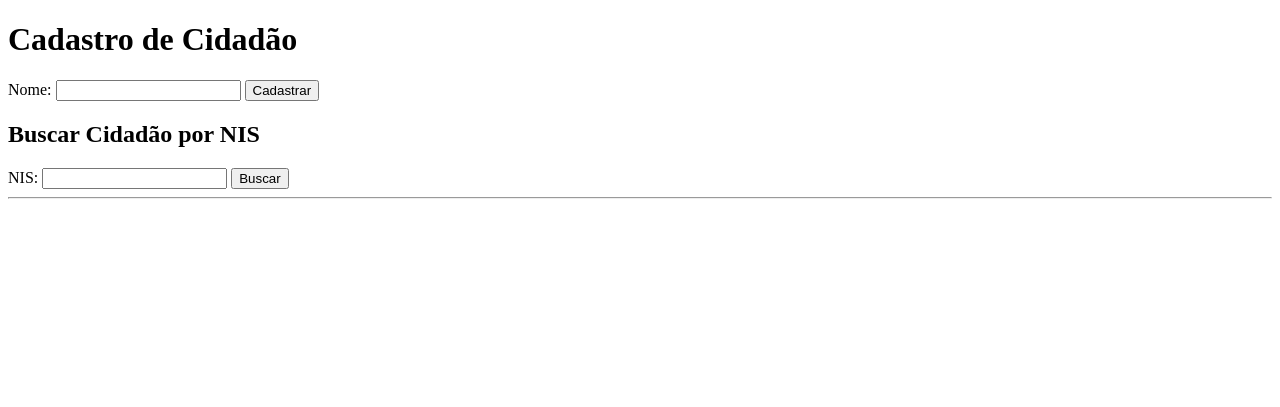
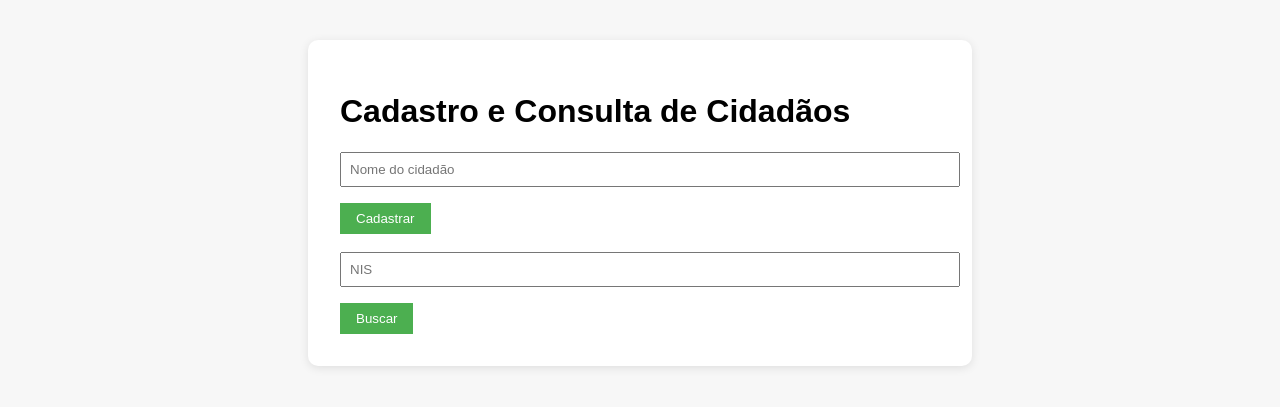
Before and after one commit to Andrewwmax/Desafio-Jungle, a PHP site: page / in a window 1280 px wide. Shown: the top 407 px of the page. Run offline with PHP 8.4, Linux system fonts and the light colour scheme.

Commit message:
frontend more beauty

```diff
--- a/app/Http/Controller/CidadaoController.php
+++ b/app/Http/Controller/CidadaoController.php
@@ -4,50 +4,98 @@ namespace App\Http\Controller;
 
 use App\Core\Services\CadastroCidadaoService;
 use App\Core\Services\BuscarCidadaoPorNisService;
+use App\Core\Services\NisGeneratorService;
+use App\Infrastructure\Repository\JsonCidadaoRepository;
 
-class CidadaoController {
+class CidadaoController
+{
     private CadastroCidadaoService $cadastroService;
     private BuscarCidadaoPorNisService $buscaService;
+    private NisGeneratorService $nisService;
 
-    public function __construct(
-        CadastroCidadaoService $cadastroService,
-        BuscarCidadaoPorNisService $buscaService
-    ) {
-        $this->cadastroService = $cadastroService;
-        $this->buscaService = $buscaService;
+    public function __construct() {
+        $repositorio = new JsonCidadaoRepository();
+        $nis = new NisGeneratorService($repositorio);
+        $this->cadastroService = new CadastroCidadaoService($repositorio, $nis);
+        $this->buscaService = new BuscarCidadaoPorNisService($repositorio);
     }
+    public function handle(): void {
+        $action = $_POST['action'] ?? null;
 
-    public function cadastrar(array $request): void {
-        $nome = trim($request['nome'] ?? '');
+        if ($action === 'cadastrar' && isset($_POST['nome'])) {
 
-        if ($nome === '') {
-            echo 'Nome é obrigatório.';
+            $nome = trim($_POST['nome']);
+            if (empty($nome)) {
+                $this->render('cidadao/formulario', 'Cadastro de Cidadão', [
+                    'erro' => 'Nome é obrigatório.',
+                ]);
+                return;
+            }
+            $cidadao = $this->cadastroService->cadastrar($nome);
+
+            if ($this->isAjax()) {
+                $this->responderJson(['status' => 'success', 'mensagem' => "NIS gerado: {$cidadao->getNis()}"]);
+                return;
+            }
+
+            $this->render('cidadao/formulario', 'Cadastro realizado', [
+                'mensagem' => "NIS gerado: {$cidadao->getNis()}",
+            ]);
             return;
         }
 
-        $cidadao = $this->cadastroService->cadastrar($nome);
+        if ($action === 'buscar' && isset($_POST['nis'])) {
+            $nis = trim($_POST['nis']);
+            $cidadao = $this->buscaService->buscar($nis);
 
-        echo "Cidadão cadastrado com sucesso!<br>";
-        echo "Nome: {$cidadao->getNome()}<br>";
-        echo "NIS: {$cidadao->getNis()}<br>";
-    }
+            if ($this->isAjax()) {
+                if ($cidadao) {
+                    $this->responderJson(['cidadao' => [
+                        'nome' => $cidadao->getNome(),
+                        'nis' => $cidadao->getNis()
+                    ]]);
+                } else {
+                    $this->responderJson(['cidadao' => null]);
+                }
+                return;
+            }
 
-    public function buscar(array $request): void {
-        $nis = trim($request['nis'] ?? '');
+            $mensagem = $cidadao
+                ? "Cidadão: {$cidadao->getNome()} — NIS: {$cidadao->getNis()}"
+                : "Cidadão não encontrado.";
 
-        if ($nis === '') {
-            echo 'NIS é obrigatório.';
+            $this->render('cidadao/formulario', 'Resultado da busca',[
+                'mensagem' => $mensagem,
+            ]);
             return;
         }
 
-        $cidadao = $this->buscaService->buscar($nis);
+        $this->render('cidadao/formulario');
+    }
 
-        if ($cidadao === null) {
-            echo "Cidadão não encontrado.";
-        } else {
-            echo "Cidadão encontrado:<br>";
-            echo "Nome: {$cidadao->getNome()}<br>";
-            echo "NIS: {$cidadao->getNis()}<br>";
+    private function isAjax(): bool {
+        return isset($_SERVER['HTTP_X_REQUESTED_WITH']) &&
+            strtolower($_SERVER['HTTP_X_REQUESTED_WITH']) === 'xmlhttprequest';
+    }
+
+    private function responderJson(array $data): void {
+        header('Content-Type: application/json');
+        echo json_encode($data);
+    }
+
+    private function render(string $viewPath, string $title = '', array $params = []): void {
+        extract($params); // Transforma array ['nis' => 123] em variável $nis = 123
+
+        $view = __DIR__ . '/../../../views/' . $viewPath . '.php';
+        $layout = __DIR__ . '/../../../views/layouts/base.php';
+
+        if (!file_exists($view) || !file_exists($layout)) {
+            http_response_code(500);
+            echo "Erro ao renderizar view: arquivos não encontrados.";
+            return;
         }
+
+        include $layout;
     }
+
 }
--- a/public/index.php
+++ b/public/index.php
@@ -2,54 +2,9 @@
 
 require_once __DIR__ . '/../vendor/autoload.php';
 
-use App\Core\Services\CadastroCidadaoService;
-use App\Core\Services\BuscarCidadaoPorNisService;
-use App\Core\Services\NisGeneratorService;
-use App\Infrastructure\Repository\JsonCidadaoRepository;
 use App\Http\Controller\CidadaoController;
 
-// Criação manual das dependências
-$repositorio = new JsonCidadaoRepository();
-$nis = new NisGeneratorService($repositorio);
-$cadastroService = new CadastroCidadaoService($repositorio, $nis);
-$buscaService = new BuscarCidadaoPorNisService($repositorio);
-$controller = new CidadaoController($cadastroService, $buscaService);
-
-// Roteamento simples baseado em POST
-$action = $_POST['action'] ?? null;
+$controller = new CidadaoController();
+$controller->handle();
 
 ?>
-
-<!DOCTYPE html>
-<html>
-<head>
-    <title>Cadastro de Cidadão</title>
-</head>
-<body>
-    <h1>Cadastro de Cidadão</h1>
-    <form method="POST">
-        <input type="hidden" name="action" value="cadastrar">
-        <label>Nome:</label>
-        <input type="text" name="nome" required>
-        <button type="submit">Cadastrar</button>
-    </form>
-
-    <h2>Buscar Cidadão por NIS</h2>
-    <form method="POST">
-        <input type="hidden" name="action" value="buscar">
-        <label>NIS:</label>
-        <input type="text" name="nis" required>
-        <button type="submit">Buscar</button>
-    </form>
-
-    <hr>
-
-    <?php
-    if ($action === 'cadastrar') {
-        $controller->cadastrar($_POST);
-    } elseif ($action === 'buscar') {
-        $controller->buscar($_POST);
-    }
-    ?>
-</body>
-</html>
--- /dev/null
+++ b/views/cidadao/formulario.php
@@ -0,0 +1,85 @@
+<h1>Cadastro e Consulta de Cidadãos</h1>
+
+<!-- Formulário de Cadastro -->
+<form id="formCadastro">
+    <input type="text" name="nome" placeholder="Nome do cidadão" required>
+    <input type="hidden" name="action" value="cadastrar">
+    <button type="submit">Cadastrar</button>
+</form>
+
+<br>
+
+<!-- Formulário de Consulta -->
+<form id="formBusca">
+    <input type="text" name="nis" placeholder="NIS" required>
+    <input type="hidden" name="action" value="buscar">
+    <button type="submit">Buscar</button>
+</form>
+
+<!-- Modal -->
+<div id="modal" class="modal" style="display:none;">
+    <div class="modal-content">
+        <p id="modal-message"></p>
+        <button onclick="fecharModal()">OK</button>
+    </div>
+</div>
+
+<script>
+function exibirModal(mensagem) {
+    document.getElementById('modal-message').innerText = mensagem;
+    document.getElementById('modal').style.display = 'flex';
+}
+
+function fecharModal() {
+    document.getElementById('modal').style.display = 'none';
+}
+
+document.getElementById('formCadastro').addEventListener('submit', async function(e) {
+    e.preventDefault();
+    const formData = new FormData(this);
+    console.log(formData)
+    const response = await fetch('/', {
+        method: 'POST',
+        headers: { 'X-Requested-With': 'XMLHttpRequest' },
+        body: formData
+    });
+    const data = await response.json();
+    console.log(data)
+    exibirModal(data.mensagem || 'Erro ao cadastrar');
+});
+
+document.getElementById('formBusca').addEventListener('submit', async function(e) {
+    e.preventDefault();
+    const formData = new FormData(this);
+    const response = await fetch('/', {
+        method: 'POST',
+        headers: { 'X-Requested-With': 'XMLHttpRequest' },
+        body: formData
+    });
+    const data = await response.json();
+    if (data.cidadao) {
+        exibirModal(`Cidadão: ${data.cidadao.nome}\nNIS: ${data.cidadao.nis}`);
+    } else {
+        exibirModal('Cidadão não encontrado.');
+    }
+});
+</script>
+
+<style>
+.modal {
+    position: fixed;
+    top: 0; left: 0;
+    width: 100vw; height: 100vh;
+    background: rgba(0, 0, 0, 0.5);
+    display: flex; justify-content: center; align-items: center;
+    z-index: 1000;
+}
+
+.modal-content {
+    background: white;
+    padding: 20px;
+    border-radius: 8px;
+    text-align: center;
+    max-width: 300px;
+}
+</style>
--- /dev/null
+++ b/views/layouts/base.php
@@ -0,0 +1,69 @@
+<!DOCTYPE html>
+<html lang="pt-BR">
+<head>
+    <meta charset="UTF-8">
+    <title><?= $title ?? 'Sistema NIS' ?></title>
+    <style>
+        body {
+            font-family: sans-serif;
+            padding: 2rem;
+            background-color: #f7f7f7;
+        }
+
+        .container {
+            background: #fff;
+            padding: 2rem;
+            border-radius: 10px;
+            max-width: 600px;
+            margin: auto;
+            box-shadow: 0 2px 10px rgba(0,0,0,0.1);
+        }
+
+        input[type="text"] {
+            padding: 0.5rem;
+            width: 100%;
+            margin-bottom: 1rem;
+        }
+
+        button {
+            padding: 0.5rem 1rem;
+            background-color: #4caf50;
+            border: none;
+            color: white;
+            cursor: pointer;
+        }
+
+        button:hover {
+            background-color: #45a049;
+        }
+
+        .mensagem {
+            margin-top: 1rem;
+            padding: 1rem;
+            background: #e0f7e9;
+            border-left: 5px solid #4caf50;
+        }
+        .modal {
+            position: fixed;
+            top: 0; left: 0;
+            width: 100vw; height: 100vh;
+            background: rgba(0,0,0,0.5);
+            display: flex; justify-content: center; align-items: center;
+        }
+        .modal-content {
+            background: white;
+            padding: 20px;
+            border-radius: 8px;
+            max-width: 90%;
+            text-align: center;
+        }
+
+    </style>
+</head>
+<body>
+    <div class="container">
+        <h1><?= $title ?? 'Sistema NIS' ?></h1>
+        <?php include $view ?>
+    </div>
+</body>
+</html>
```
Also changed, not shown: views/cidadao/resultado.php (added, +17 -0 lines), views/cidadao/sucesso.php (added, +7 -0 lines), app/Storage/cidadaos.json (deleted), views/partials/modal.php (added), 1 other file.
